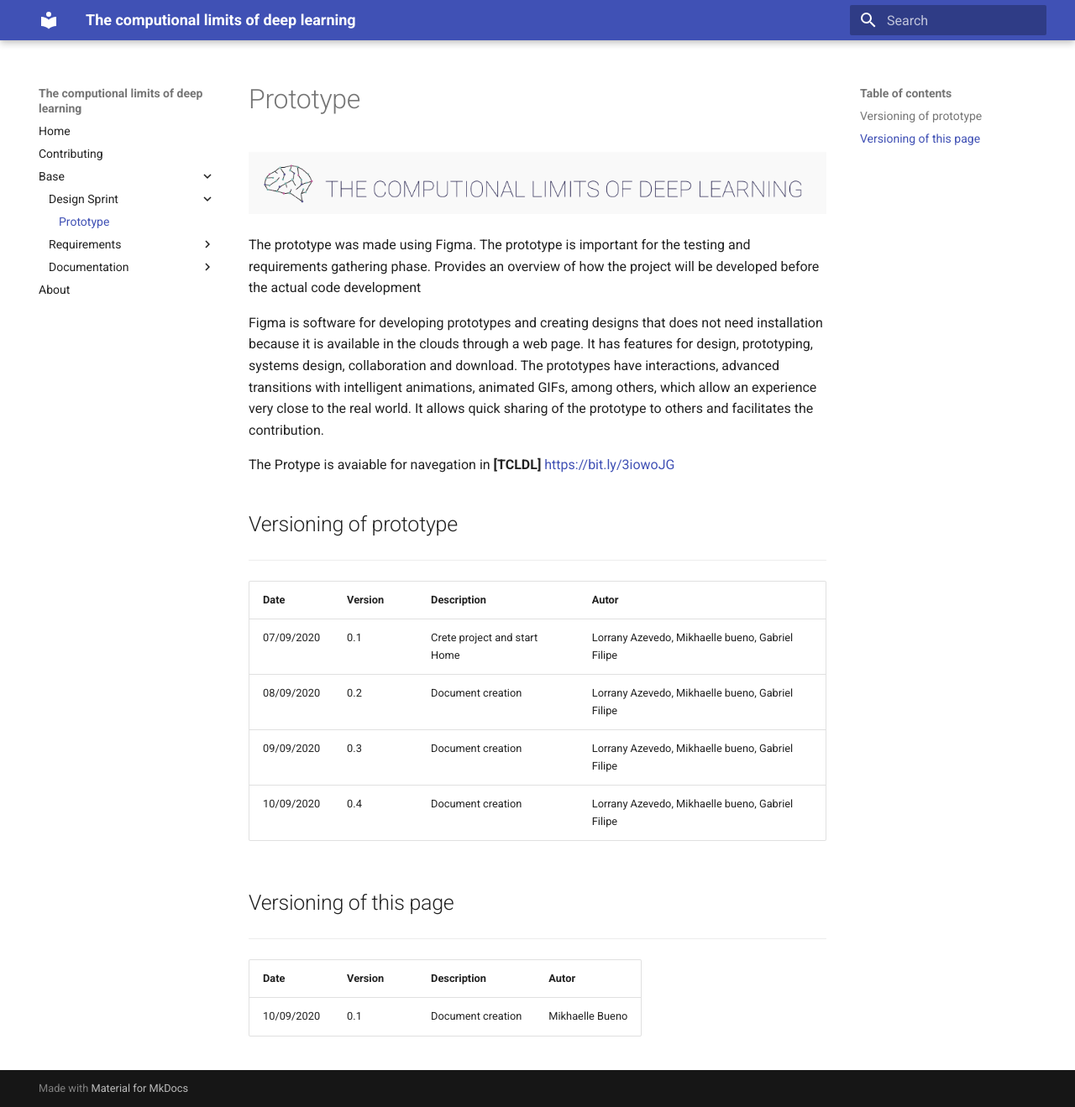
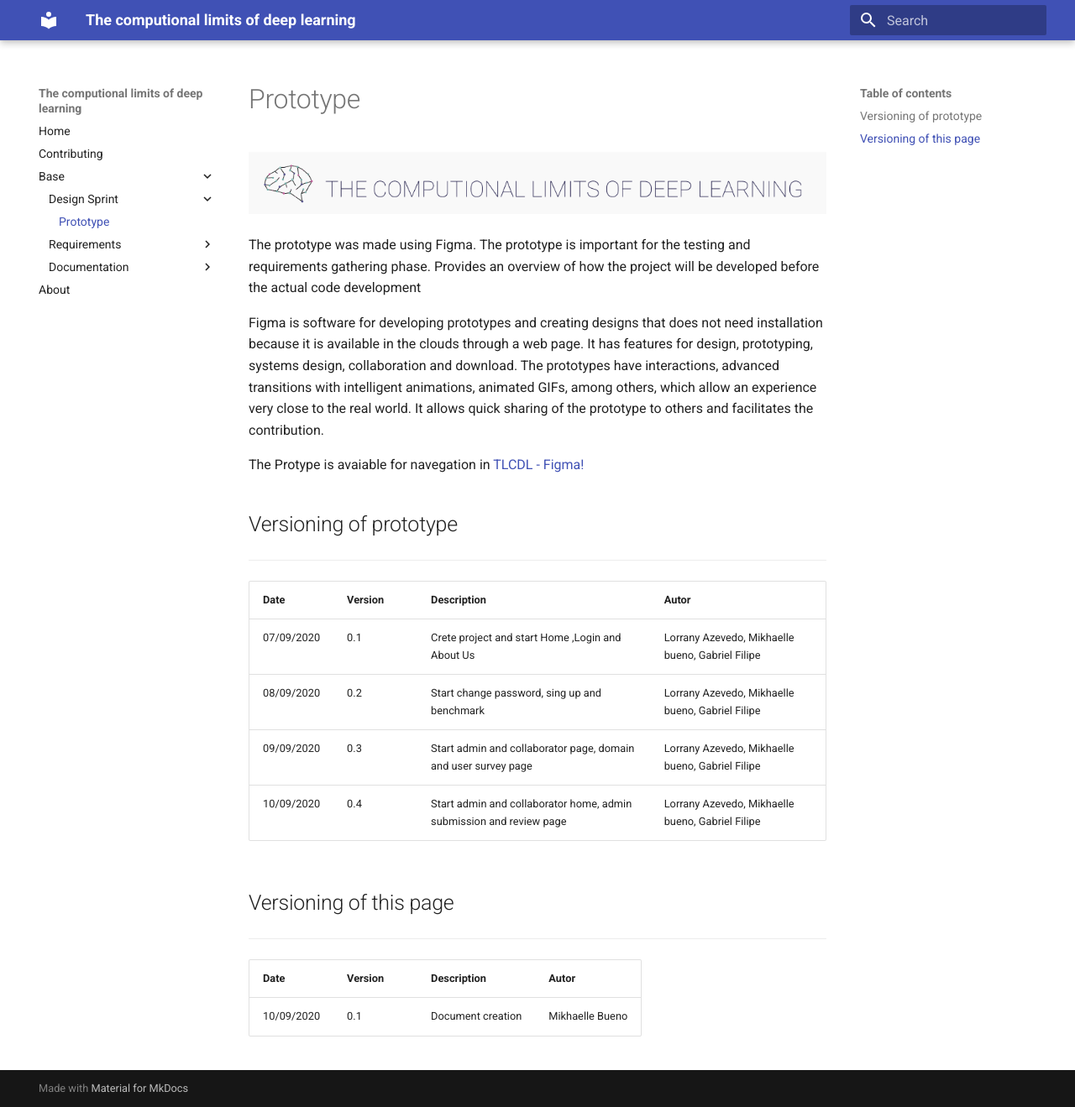
Before and after one commit to UnBArqDsw/2020.1_G2_ProjetoX, an MkDocs documentation site: the page built from documentation/docs/base/designSprint/prototype.md, in a window 1280 px wide and 1319 px high. Shown: the whole window at 84% size. Built offline with MkDocs 1.6.1 and Material for MkDocs 9.7.7, drawn with Linux system fonts in a browser that asks for light colours.

Commit message:
add logo iamges and fix bug in prototype

```diff
--- a/documentation/docs/base/designSprint/prototype.md
+++ b/documentation/docs/base/designSprint/prototype.md
@@ -5,16 +5,16 @@ The prototype was made using Figma. The prototype is important for the testing a
 
 Figma is software for developing prototypes and creating designs that does not need installation because it is available in the clouds through a web page. It has features for design, prototyping, systems design, collaboration and download. The prototypes have interactions, advanced transitions with intelligent animations, animated GIFs, among others, which allow an experience very close to the real world. It allows quick sharing of the prototype to others and facilitates the contribution.
 
-The Protype is avaiable for navegation in  **[TCLDL]** <a href="dlc">https://bit.ly/3iowoJG</a>
+The Protype is avaiable for navegation in  [TLCDL - Figma!](https://www.figma.com/proto/eDPefFCFvVwSj13AD7RqVs/TLCDL?node-id=106%3A2&scaling=min-zoom)
 
 ## Versioning of prototype
 ---
 |    Date    | Version |             Description             |    Autor    |
 |------------|---------|-------------------------------------|-------------|
-|  07/09/2020|      0.1|                    Crete project and start Home |  Lorrany Azevedo, Mikhaelle bueno, Gabriel Filipe|
-|  08/09/2020|      0.2|                    Document creation|  Lorrany Azevedo, Mikhaelle bueno, Gabriel Filipe|
-|  09/09/2020|      0.3|                    Document creation|  Lorrany Azevedo, Mikhaelle bueno, Gabriel Filipe|
-|  10/09/2020|      0.4|                    Document creation|  Lorrany Azevedo, Mikhaelle bueno, Gabriel Filipe|
+|  07/09/2020|      0.1|                    Crete project and start Home ,Login and About Us |  Lorrany Azevedo, Mikhaelle bueno, Gabriel Filipe|
+|  08/09/2020|      0.2|                    Start change password, sing up and benchmark|  Lorrany Azevedo, Mikhaelle bueno, Gabriel Filipe|
+|  09/09/2020|      0.3|                     Start admin and collaborator page, domain and user survey page|  Lorrany Azevedo, Mikhaelle bueno, Gabriel Filipe|
+|  10/09/2020|      0.4|                     Start admin and collaborator home, admin submission and review page|  Lorrany Azevedo, Mikhaelle bueno, Gabriel Filipe|
 
 ## Versioning of this page
 ---
```
Also changed, not shown: documentation/docs/images/Favicon with background.jpg (added), documentation/docs/images/Favicon with background.png (added), documentation/docs/images/Favicon with background.svg (added), documentation/docs/images/Favicon without background.jpg (added), documentation/docs/images/Favicon without background.png (added), documentation/docs/images/Favicon without background.svg (added), documentation/docs/images/Logo 860x860 with name.jpg (added), documentation/docs/images/Logo 860x860 with name.png (added), documentation/docs/images/Logo 860x860 with name.svg (added), documentation/docs/images/Logo 860x860.jpg (added), documentation/docs/images/Logo 860x860.png (added), documentation/docs/images/Logo 860x860.svg (added), documentation/docs/images/Logo with name.jpg (added), documentation/docs/images/Logo with name.png (added), 1 more files.
